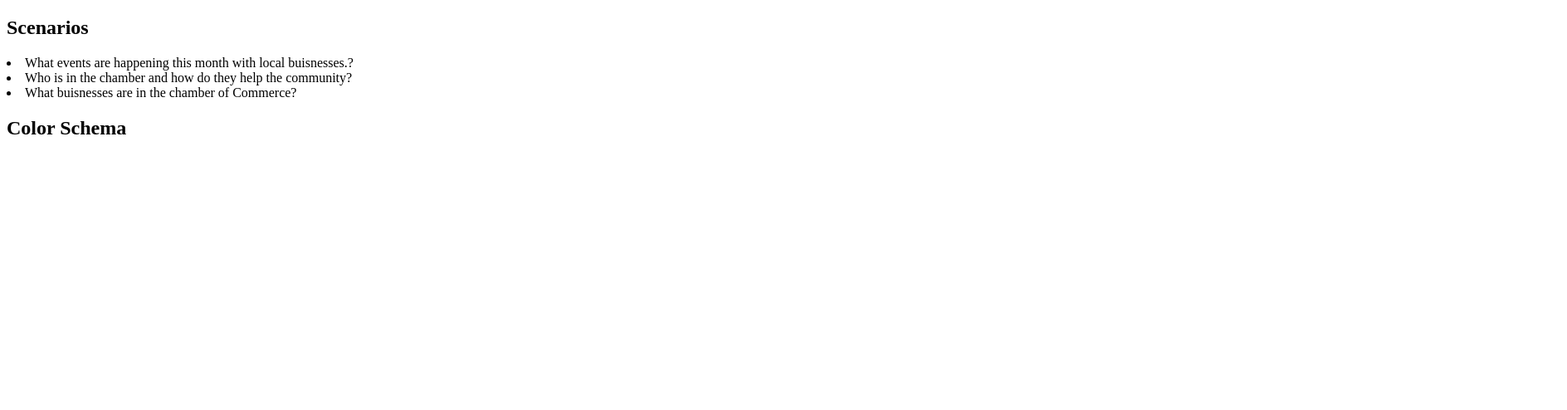
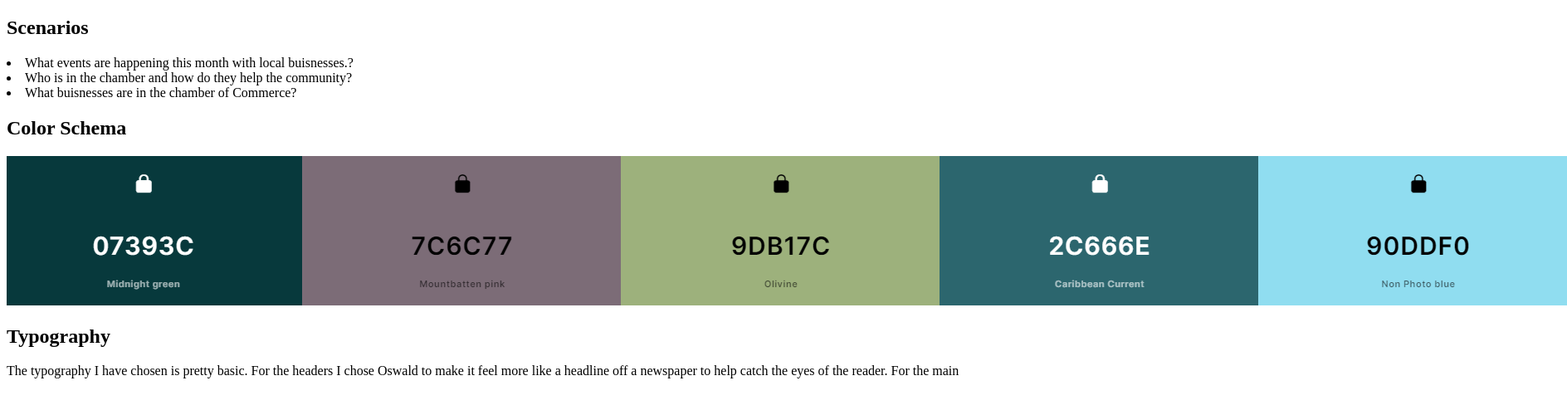
Before and after one commit to warmace101/wdd230, a plain HTML site: page week01/chamber-site-plan.html in a window 1280 px wide. Shown: the whole page at 83% size, 1888 px wide, since content can reach past the window. Drawn offline with Linux system fonts and the light colour scheme.

Commit message:
again hw update....

```diff
--- a/week01/chamber-site-plan.html
+++ b/week01/chamber-site-plan.html
@@ -15,7 +15,14 @@
         </div>
     <h2>Color Schema</h2>
         <div class="color-schema">
-            <img src="">
+            <img src="images/chamber-pallette-color.png">
+        </div>
+    <h2>Typography</h2>
+        <div class="typo">
+            <p>The typography I have chosen is pretty basic. For the headers I chose Oswald to make
+                it feel more like a headline off a newspaper to help catch the eyes of the reader.  For the main
+                </textarea>
+            </p>
         </div>
 
 </body>
```
